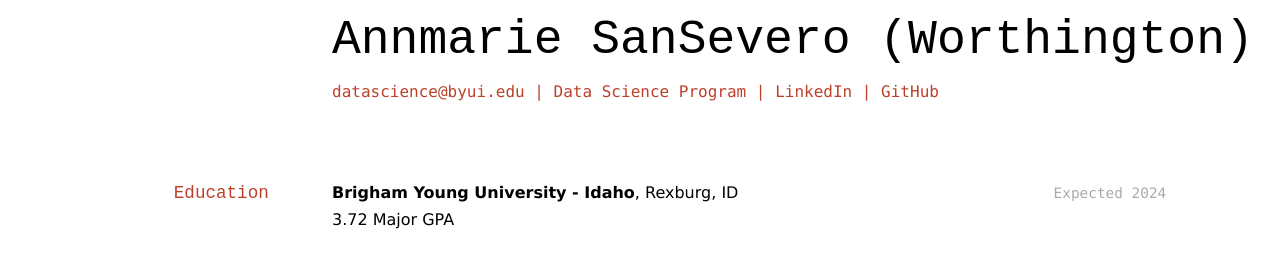
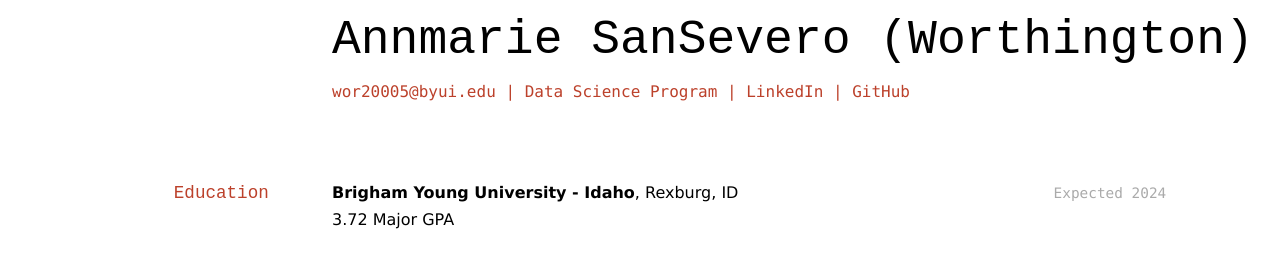
Before and after one commit to annmarieinlr/worthington_resume, a Jekyll site: the page built from docs/index.md, in a window 1280 px wide. Shown: the top 274 px of the page. Built offline with Jekyll 4.4.1, drawn with Linux system fonts in a browser that asks for light colours.

Commit message:
Update index.md

```diff
--- a/docs/index.md
+++ b/docs/index.md
@@ -6,7 +6,7 @@ title: Annmarie SanSevero's Resume
 
 
 <div id="webaddress">
-<a href="datascience@byui.edu">datascience@byui.edu</a>
+<a href="wor20005@byui.edu">wor20005@byui.edu</a>
 | <a href="https://byuidatascience.github.io/development.html">Data Science Program</a>
 | <a href="https://www.linkedin.com/in/annmarieworthington/">LinkedIn</a>
 | <a href="https://annmarieinlr.github.io/">GitHub</a>
```
